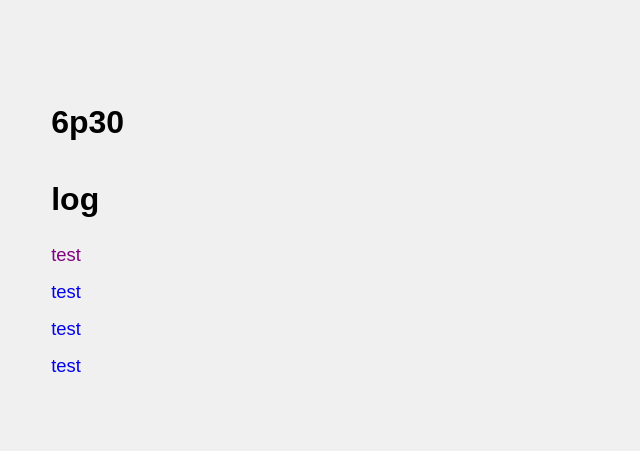
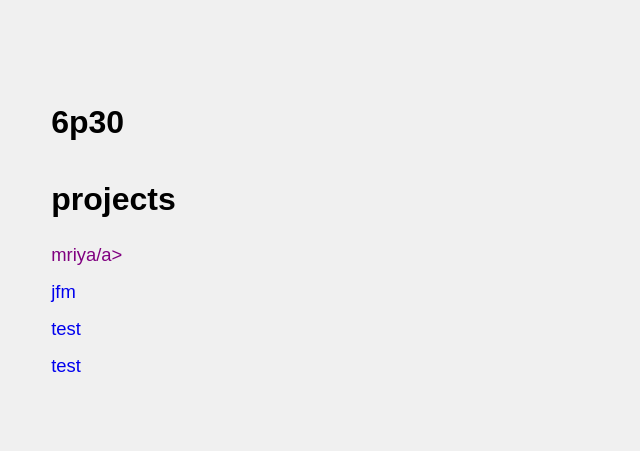
Before and after one commit to 6p30/6p30, a plain HTML site: page index.html in a window 1280 px wide. Shown: the whole page, without its empty margins (0-640 px from the left). Drawn offline with Linux system fonts and the light colour scheme.

Commit message:
Update index.html

```diff
--- a/index.html
+++ b/index.html
@@ -54,9 +54,9 @@ a:first-of-type {
     <div class="container">
         <h1>6p30</h1>
 
-        <h1>log</h1>
-        <a href="https://example.com">test</a>
-        <a href="https://example.com">test</a>
+        <h1>projects</h1>
+        <a href="https://github.com/6p30/mriya">mriya/a>
+        <a href="https://github.com/6p30/jfm">jfm</a>
         <a href="https://example.com">test<a>
         <a href="https://example.com">test</a>
     </div>
```
